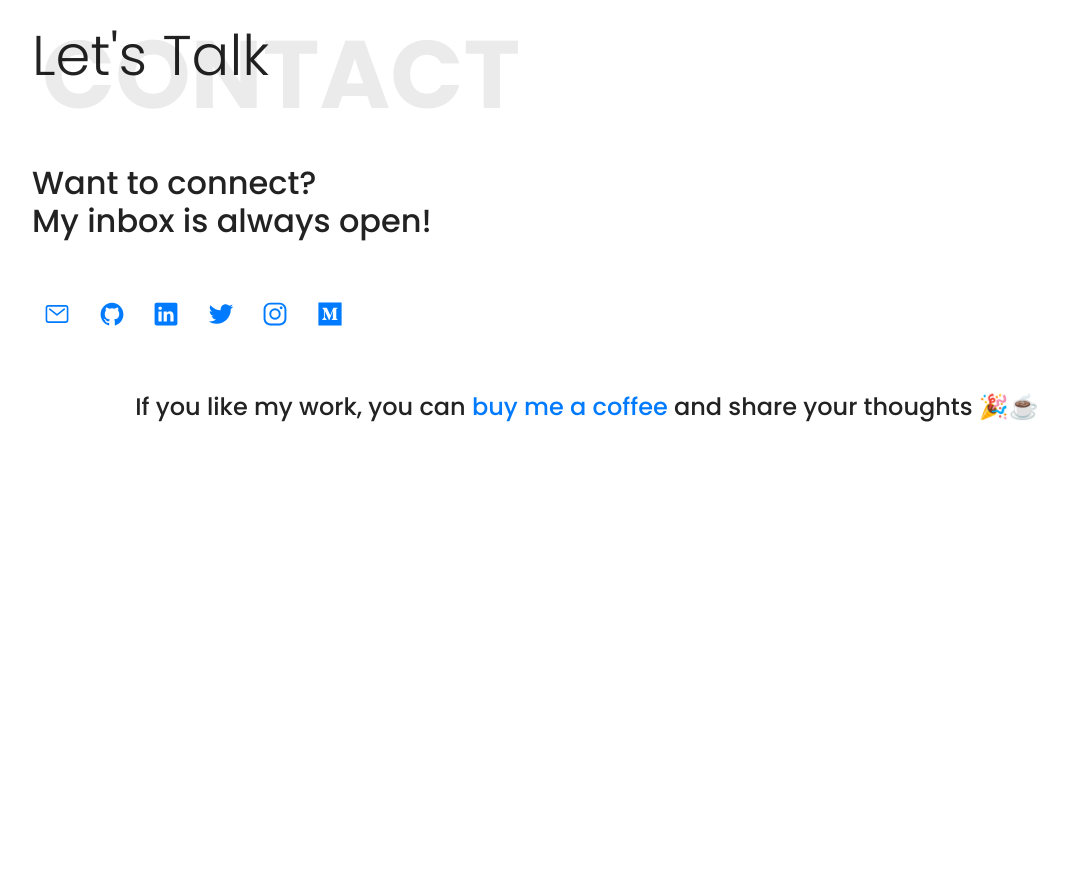
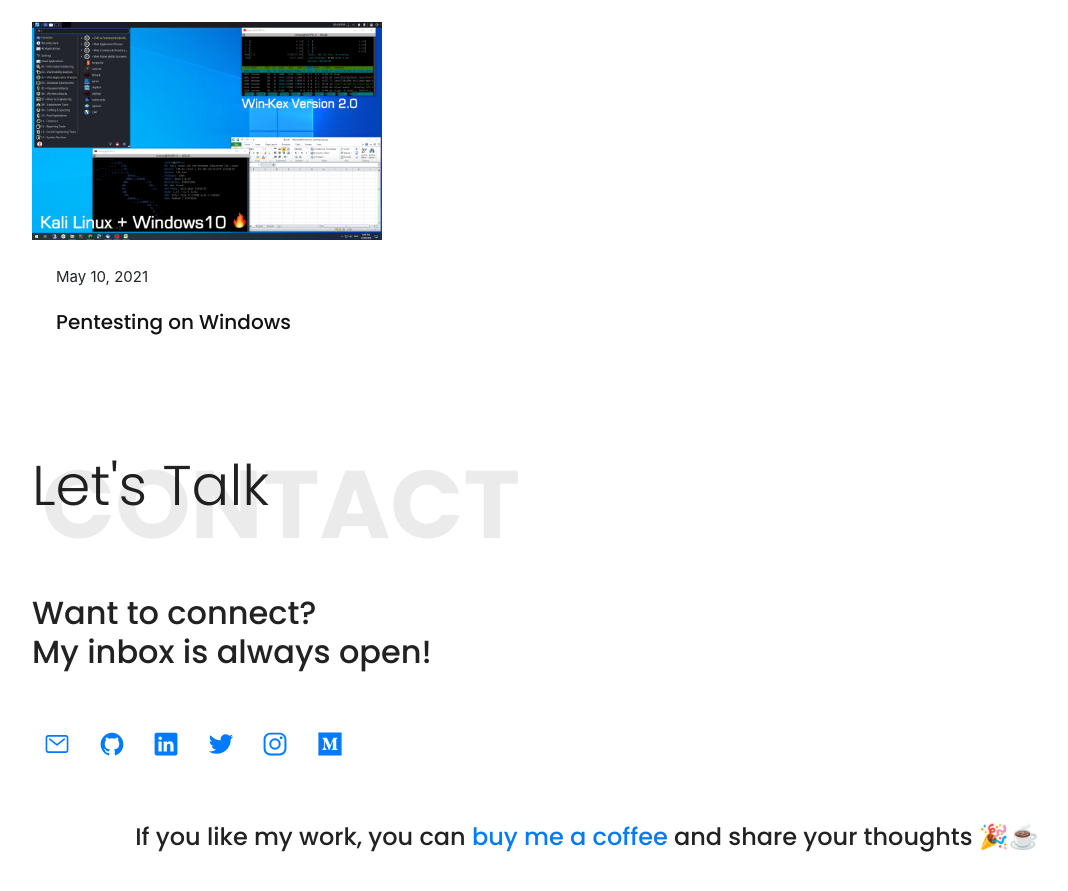
Before and after one commit to Siddharth-Rajput/Siddharth-Rajput.github.io, a Jekyll site: the page index.html, which Jekyll copies as it is, in a window 1280 px wide and 900 px high, scrolled down 5490 px. Shown: the top 891 px of the window, without its empty margins (53-1121 px from the left). Built offline with Jekyll 4.4.1, drawn with Linux system fonts in a browser that asks for light colours; nearby versions of some CDN libraries; before the commit the page ends 5960 px from its top, so only the background shows below that.

Commit message:
Added blog post

```diff
--- a/index.html
+++ b/index.html
@@ -486,7 +486,7 @@
         <section>
             <h1 class="display-4 mt-5">Some of my blogs</h4>
                 <h1 class="bold-text bg-text">Blogs</h1>
-                <!-- <div class="row mt-5 mb-5">
+                <div class="row mt-5 mb-5">
                     <div class="col-md-4">
                         <div class="blog-entry">
                             <a href="https://infosecwriteups.com/whos-behind-that-whatsapp-8e34b7b8a536">
@@ -494,13 +494,13 @@
                             </a>
                             <div class="text p-4 d-block">
                                 <div class="meta mb-3">
-                                    <div>May 17, 2020</div>
+                                    <div>May 10, 2021</div>
                                 </div>
-                                <h3 class="heading"><a class="link" href="https://medium.com/@siddharth_rajput">Who’s behind that Whatsapp!</a></h3>
+                                <h3 class="heading"><a class="link" href="https://medium.com/@siddharth_rajput">Pentesting on Windows</a></h3>
                             </div>
                         </div>
                     </div>
-                </div> -->
+                </div>
         </section>
         <section>
             <h1 class="display-4 mt-5">Let's Talk</h1>
```
Also changed, not shown: thanos.png.
